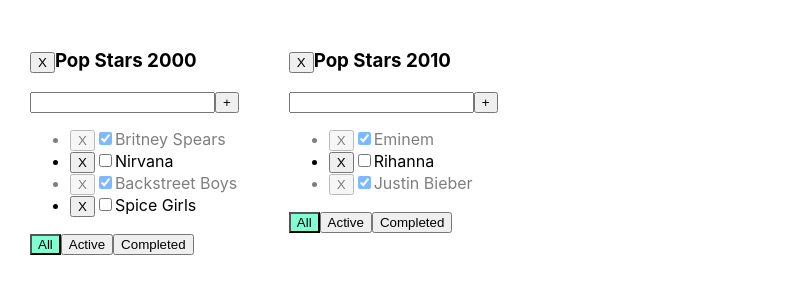
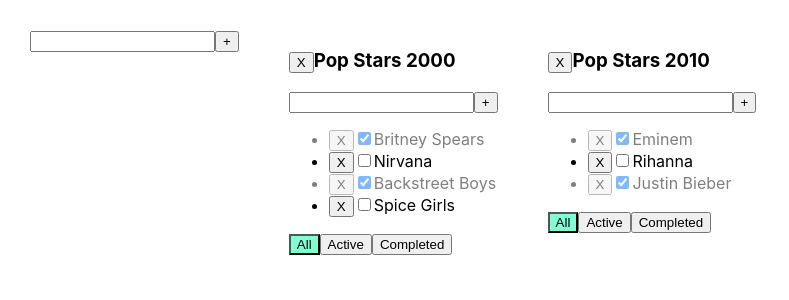
Before and after one commit to gatzxx/todolist, a React (Vite) app: page / in a window 1280 px wide. Shown: the top 300 px of the page, without its empty margins (0-789 px from the left). Built offline with nearby package versions, Linux system fonts and the light colour scheme.

Commit message:
feat: add new todo lists create functionality

```diff
--- a/src/App.tsx
+++ b/src/App.tsx
@@ -2,6 +2,7 @@
 import {FilterType, TodoListItem} from "./TodoListItem.tsx";
 import {useState} from "react";
 import {v1} from "uuid";
+import {AddItemForm} from "./AddItemForm.tsx";
 
 export type TasksType = {
     id: string;
@@ -91,6 +92,13 @@
         setTasksObj({...tasksObj})
     }
 
+    // Добавляет новый список задач
+    const addNewTodoList = (newTodoListTitle: string) => {
+        const newTodoList: TodoListsType = {id: v1(), title: newTodoListTitle, filter: 'All'}
+        setTodoLists(prev => [newTodoList, ...prev])
+        setTasksObj(prev => ({...prev, [newTodoList.id]: []}))
+    }
+
     // Мапит список задач для рендеринга
     const mappedTodoLists = todoLists.map(tl => {
         const tasksForTodolist = tasksObj[tl.id]
@@ -111,6 +119,9 @@
 
     return (
         <div className="app">
+            <div>
+                <AddItemForm addItem={addNewTodoList}/>
+            </div>
             {todoLists.length
                 ? <>{mappedTodoLists}</>
                 : <span>Your TodoList is empty!</span>}
```
